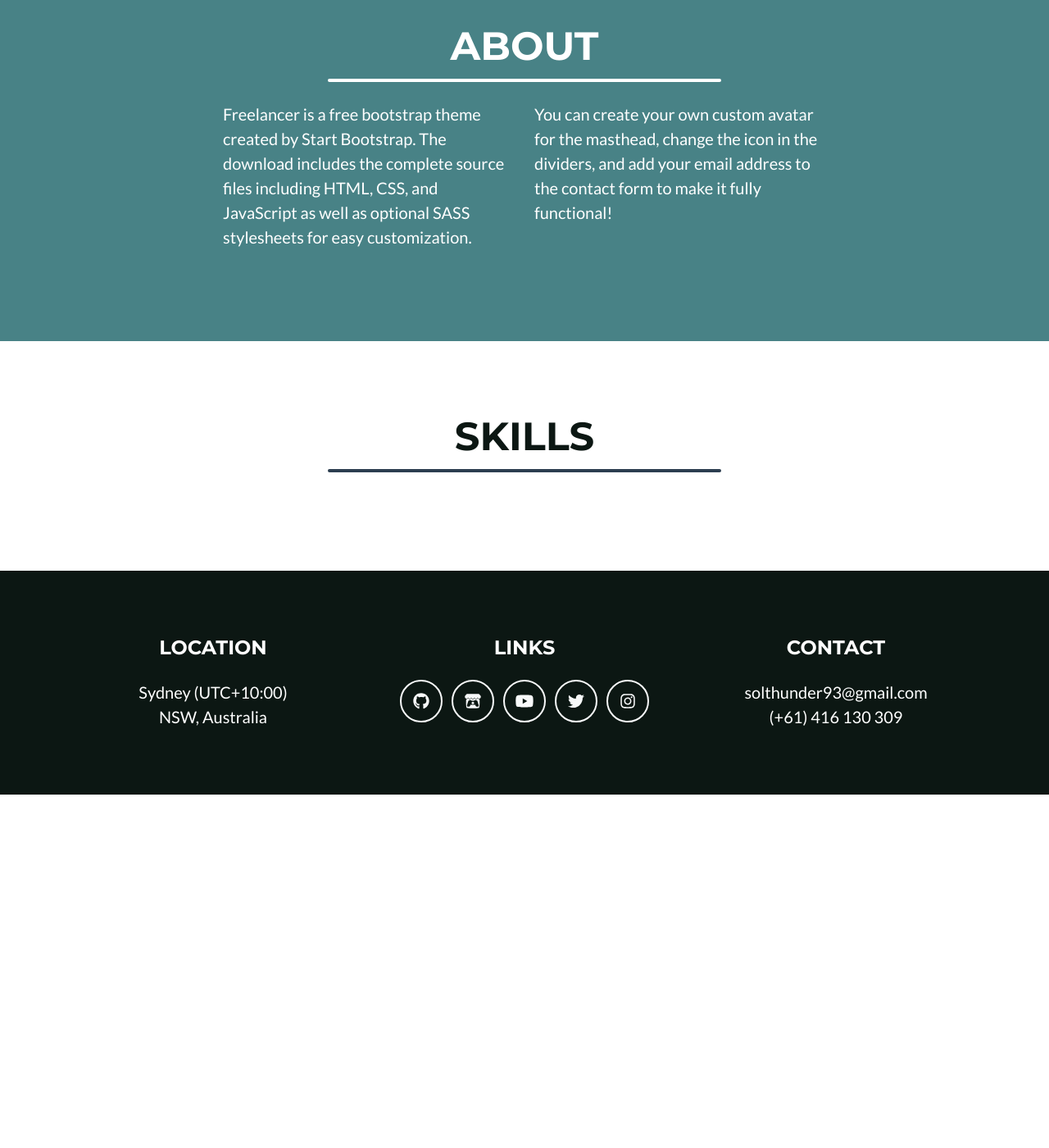
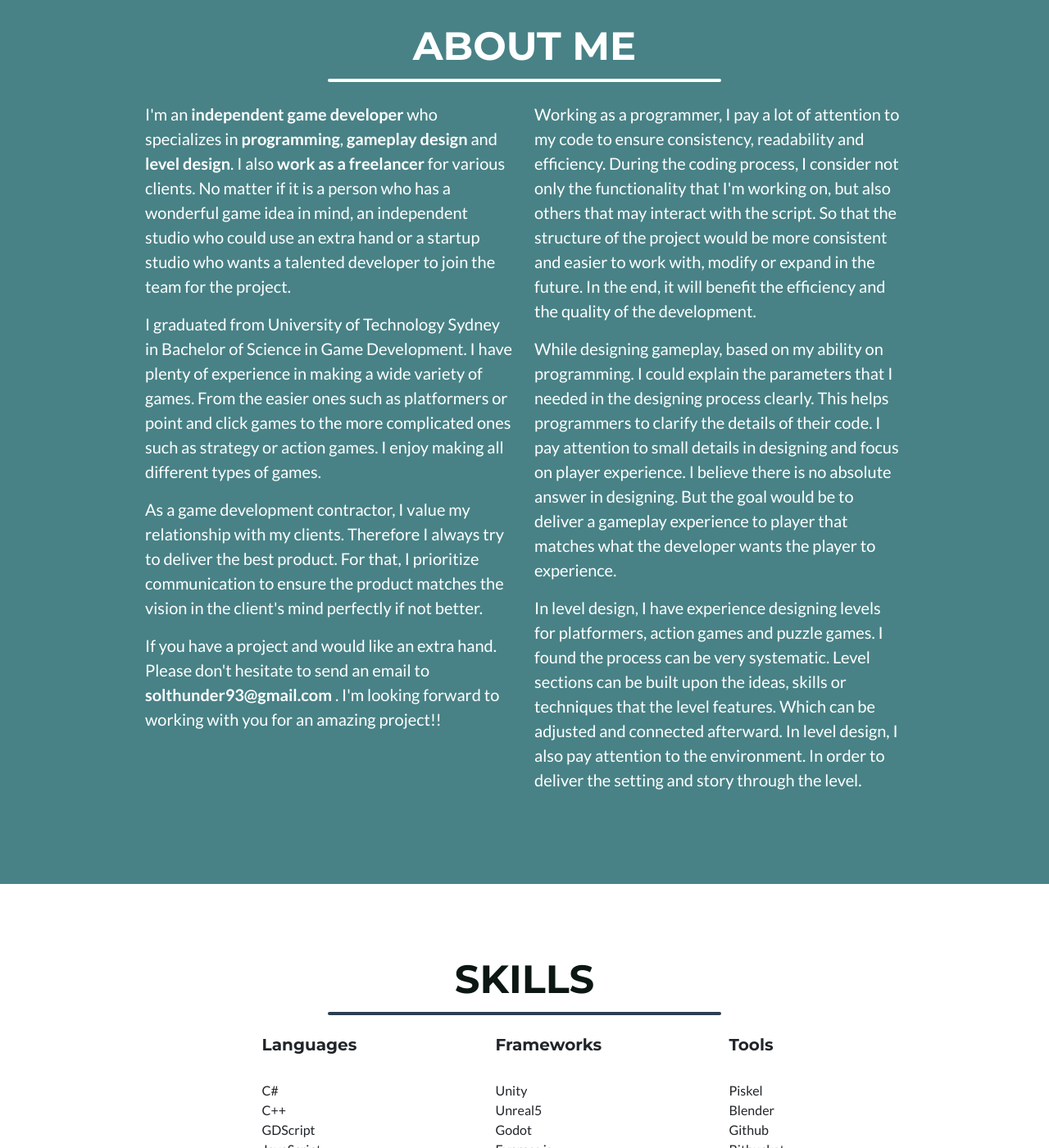
Before and after one commit to EldridgeChan/EldridgeChan.github.io, a plain HTML site: page index.html in a window 1280 px wide. Shown: the part 1400-2800 px from the top of the page at 82% size. Before the commit the page ends 2369 px from the top, so only its background shows below. Drawn offline with nearby package versions, Linux system fonts and the light colour scheme.

Commit message:
Skill and about section

```diff
--- a/index.html
+++ b/index.html
@@ -46,7 +46,7 @@
                     <div class="divider-custom-line"></div>
                 </div>
                 <!-- Masthead Subheading-->
-                <p class="masthead-subheading font-weight-light mb-0">Programmer - Game Designer - Level Designer</p>
+                <p class="masthead-subheading font-weight-light mb-0">Programmer - Gameplay Designer - Level Designer</p>
             </div>
         </header>
         <!-- Portfolio Section-->
@@ -126,15 +126,24 @@
         <section class="page-section bg-primary text-white mb-0" id="about">
             <div class="container">
                 <!-- About Section Heading-->
-                <h2 class="page-section-heading text-center text-uppercase text-white">About</h2>
+                <h2 class="page-section-heading text-center text-uppercase text-white">About Me</h2>
                 <!-- Icon Divider-->
                 <div class="divider-custom divider-light">
                     <div class="divider-custom-line"></div>
                 </div>
                 <!-- About Section Content-->
                 <div class="row">
-                    <div class="col-lg-4 ms-auto"><p class="lead">Freelancer is a free bootstrap theme created by Start Bootstrap. The download includes the complete source files including HTML, CSS, and JavaScript as well as optional SASS stylesheets for easy customization.</p></div>
-                    <div class="col-lg-4 me-auto"><p class="lead">You can create your own custom avatar for the masthead, change the icon in the dividers, and add your email address to the contact form to make it fully functional!</p></div>
+                    <div class="col-lg-5 ms-auto">
+                        <p class="lead">I'm an <b class="fw-bold">independent game developer</b> who specializes in <b class="fw-bold">programming</b>, <b class="fw-bold">gameplay design</b> and <b class="fw-bold">level design</b>. I also <b class="fw-bold">work as a freelancer</b> for various clients. No matter if it is a person who has a wonderful game idea in mind, an independent studio who could use an extra hand or a startup studio who wants a talented developer to join the team for the project.</p>
+                        <p class="lead">I graduated from University of Technology Sydney in Bachelor of Science in Game Development. I have plenty of experience in making a wide variety of games. From the easier ones such as platformers or point and click games to the more complicated ones such as strategy or action games. I enjoy making all different types of games.</p>
+                        <p class="lead">As a game development contractor, I value my relationship with my clients. Therefore I always try to deliver the best product. For that, I prioritize communication to ensure the product matches the vision in the client's mind perfectly if not better.</p>
+                        <p class="lead">If you have a project and would like an extra hand. Please don't hesitate to send an email to <b class="fw-bold"> solthunder93@gmail.com </b>. I'm looking forward to working with you for an amazing project!!</p>
+                    </div>
+                    <div class="col-lg-5 me-auto">
+                        <p class="lead">Working as a programmer, I pay a lot of attention to my code to ensure consistency, readability and efficiency. During the coding process, I consider not only the functionality that I'm working on, but also others that may interact with the script. So that the structure of the project would be more consistent and easier to work with, modify or expand in the future. In the end, it will benefit the efficiency and the quality of the development.</p>
+                        <p class="lead">While designing gameplay, based on my ability on programming. I could explain the parameters that I needed in the designing process clearly. This helps programmers to clarify the details of their code. I pay attention to small details in designing and focus on player experience. I believe there is no absolute answer in designing. But the goal would be to deliver a gameplay experience to player that matches what the developer wants the player to experience.</p>
+                        <p class="lead">In level design, I have experience designing levels for platformers, action games and puzzle games. I found the process can be very systematic. Level sections can be built upon the ideas, skills or techniques that the level features. Which can be adjusted and connected afterward. In level design, I also pay attention to the environment. In order to deliver the setting and story through the level.</p>
+                    </div>
                 </div>
             </div>
         </section>
@@ -149,8 +158,31 @@
                 </div>
                 <!-- Skills List -->
                 <div class="row justify-content-center">
-
-
+                    <div class="col-lg-3 col-md-3 col-sm-4">
+                        <h5>Languages</h5>
+                        <br>C#
+                        <br>C++
+                        <br>GDScript
+                        <br>JavaScript
+                        <br>HTML
+                        <br>CSS
+                    </div>
+                    <div class="col-lg-3 col-md-3 col-sm-4">
+                        <h5>Frameworks</h5>
+                        <br>Unity
+                        <br>Unreal5
+                        <br>Godot
+                        <br>Express.js
+                    </div>
+                    <div class="col-lg-1 col-md-1 col-sm-2">
+                        <h5>Tools</h5>
+                        <br>Piskel
+                        <br>Blender
+                        <br>Github
+                        <br>Bitbucket
+                        <br>Trello
+                        <br>DevOps
+                    </div>
                 </div>
             </div>
         </section>
@@ -163,7 +195,7 @@
                         <h4 class="text-uppercase mb-4">Location</h4>
                         <p class="lead mb-0">
                             Sydney (UTC+10:00)
-                            <br />
+                            <br>
                             NSW, Australia
                         </p>
                     </div>
```
Also changed, not shown: css/styles.css.
